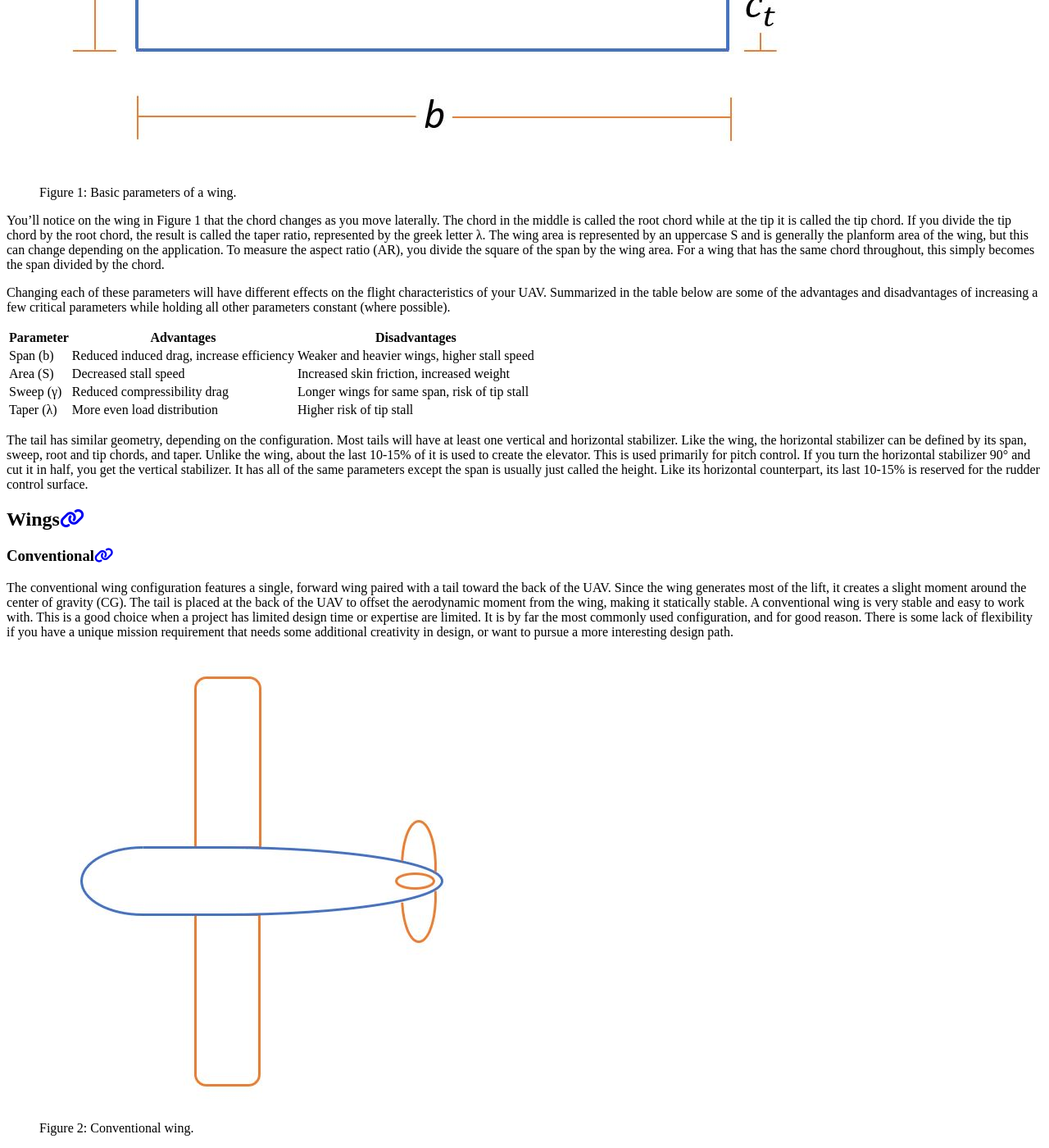
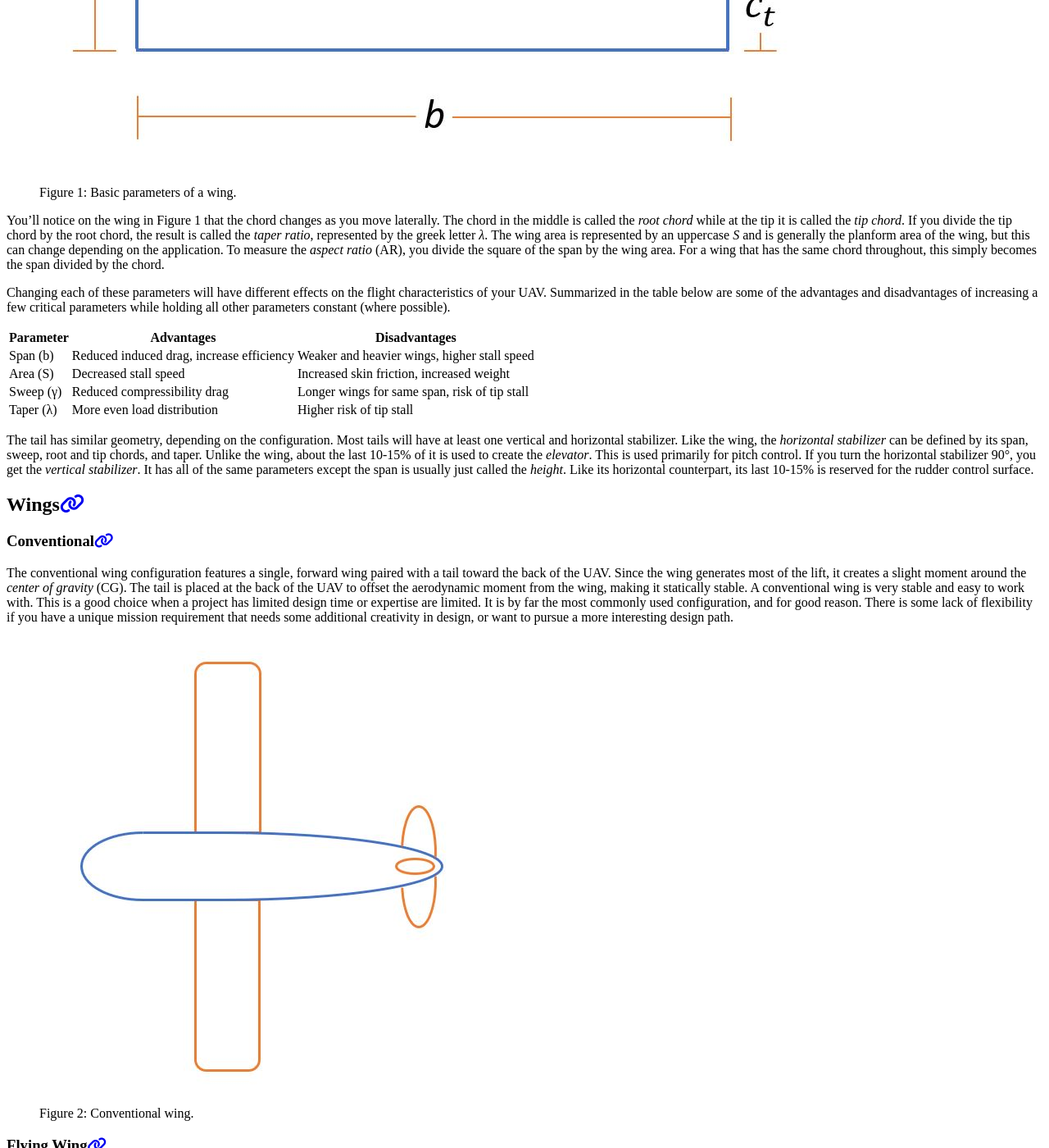
Before and after one commit to BYU-Aeronautics-Club/BYUAeronauticsClub.github.io, a Jekyll site: the page built from _pages/fundamentals/aerodynamics/configurations.md, in a window 1280 px wide and 1400 px high, scrolled down 1225 px. Shown: the whole window at 82% size. Built offline with Jekyll 4.4.1, drawn with Linux system fonts in a browser that asks for light colours; cached includes are drawn as plain includes; nearby versions of some CDN libraries; some of the changed text lies outside the part shown.

Commit message:
Grammar and formatting changes

```diff
--- a/_pages/fundamentals/aerodynamics/configurations.md
+++ b/_pages/fundamentals/aerodynamics/configurations.md
@@ -10,11 +10,11 @@
 As a general class of aircraft, a UAV can be just about any flying vehicle that does not contain a person. In the Aeronautics Club, we deal primarily with fixed-wing UAV's, which generate lift through aerodynamic forces using the shape of the aircraft itself. Although you may be most comfortable with the conventional aircraft design, there are many fixed-wing configurations worth exploring that can produce desirable characteristics. Selections should be made based on your mission and performance requirements. Here we present a non-exhaustive list of some alternatives for wing, engine, and tail designs.
 
 ## Basic Geometry
-Before we discuss configurations, it is important to understand the basic parameters that define a UAV. Starting with the wing, probably the most characteristic parameter is the span, which is the length from one tip to the other. This is represented by a lowercase b. The angle from horizontal to the leading edge is called sweep, and is represented by the greek letter &#x03B3;. The distance from the leading edge to the trailing edge at any particular point on the wing is called the chord, and is represented by a lowercase c.
+Before we discuss configurations, it is important to understand the basic parameters that define a UAV. Starting with the wing, probably the most characteristic parameter is the *span*, which is the length from one tip to the other. This is represented by a lowercase *b*. The angle from horizontal to the leading edge is called *sweep*, and is represented by the greek letter *&#x03B3*;. The distance from the leading edge to the trailing edge at any particular point on the wing is called the *chord*, and is represented by a lowercase *c*.
 
 {% include figure image_path="_pages/fundamentals/aerodynamics/figures/wing_params.JPG" caption="Figure 1: Basic parameters of a wing." %}
 
-You'll notice on the wing in Figure 1 that the chord changes as you move laterally. The chord in the middle is called the root chord while at the tip it is called the tip chord. If you divide the tip chord by the root chord, the result is called the taper ratio, represented by the greek letter &#x03BB;. The wing area is represented by an uppercase S and is generally the planform area of the wing, but this can change depending on the application. To measure the aspect ratio (AR), you divide the square of the span by the wing area. For a wing that has the same chord throughout, this simply becomes the span divided by the chord.
+You'll notice on the wing in Figure 1 that the chord changes as you move laterally. The chord in the middle is called the *root chord* while at the tip it is called the *tip chord*. If you divide the tip chord by the root chord, the result is called the *taper ratio*, represented by the greek letter *&#x03BB;*. The wing area is represented by an uppercase *S* and is generally the planform area of the wing, but this can change depending on the application. To measure the *aspect ratio* (AR), you divide the square of the span by the wing area. For a wing that has the same chord throughout, this simply becomes the span divided by the chord.
 
 Changing each of these parameters will have different effects on the flight characteristics of your UAV. Summarized in the table below are some of the advantages and disadvantages of increasing a few critical parameters while holding all other parameters constant (where possible).
 
@@ -25,16 +25,16 @@
 | Sweep (&#x03B3;) | Reduced compressibility drag | Longer wings for same span, risk of tip stall |
 | Taper (&#x03BB;) | More even load distribution | Higher risk of tip stall |
 
-The tail has similar geometry, depending on the configuration. Most tails will have at least one vertical and horizontal stabilizer. Like the wing, the horizontal stabilizer can be defined by its span, sweep, root and tip chords, and taper. Unlike the wing, about the last 10-15% of it is used to create the elevator. This is used primarily for pitch control. If you turn the horizontal stabilizer 90° and cut it in half, you get the vertical stabilizer. It has all of the same parameters except the span is usually just called the height. Like its horizontal counterpart, its last 10-15% is reserved for the rudder control surface.
+The tail has similar geometry, depending on the configuration. Most tails will have at least one vertical and horizontal stabilizer. Like the wing, the *horizontal stabilizer* can be defined by its span, sweep, root and tip chords, and taper. Unlike the wing, about the last 10-15% of it is used to create the *elevator*. This is used primarily for pitch control. If you turn the horizontal stabilizer 90°, you get the *vertical stabilizer*. It has all of the same parameters except the span is usually just called the *height*. Like its horizontal counterpart, its last 10-15% is reserved for the rudder control surface.
 
 ## Wings
 ### Conventional
-The conventional wing configuration features a single, forward wing paired with a tail toward the back of the UAV. Since the wing generates most of the lift, it creates a slight moment around the center of gravity (CG). The tail is placed at the back of the UAV to offset the aerodynamic moment from the wing, making it statically stable. A conventional wing is very stable and easy to work with. This is a good choice when a project has limited design time or expertise are limited. It is by far the most commonly used configuration, and for good reason. There is some lack of flexibility if you have a unique mission requirement that needs some additional creativity in design, or want to pursue a more interesting design path.
+The conventional wing configuration features a single, forward wing paired with a tail toward the back of the UAV. Since the wing generates most of the lift, it creates a slight moment around the *center of gravity* (CG). The tail is placed at the back of the UAV to offset the aerodynamic moment from the wing, making it statically stable. A conventional wing is very stable and easy to work with. This is a good choice when a project has limited design time or expertise are limited. It is by far the most commonly used configuration, and for good reason. There is some lack of flexibility if you have a unique mission requirement that needs some additional creativity in design, or want to pursue a more interesting design path.
 
 {% include figure image_path="_pages/fundamentals/aerodynamics/figures/conventional_wing.JPG" caption="Figure 2: Conventional wing." %}
 
 ### Flying Wing
-Another common configuration for small UAV's is the flying wing. Unlike other common designs, the flying wing has no tail. The stability is instead provided by a highly swept wing, typically with vertial stabilizers on the ends. Popular examples of this are the [B-2 Stealth Bomber](https://en.wikipedia.org/wiki/Northrop_Grumman_B-2_Spirit "B-2 Bomber") and the updated [B-21 Raider](https://en.wikipedia.org/wiki/Northrop_Grumman_B-21_Raider "B-21 Raider"). One of the main advantages of the flying wing is the high acrobatic ability and maneuvarability. This can be attributed to its lower stability due to the lack of tail. The lowered stability makes it difficult to control, especially for a new pilot without a lot of flying experience. Although difficult to design, it can be a lot of fun to fly.
+Another common configuration for small UAV's is the flying wing. Unlike other common designs, the flying wing has no tail. The stability is instead provided by a highly swept wing, typically with vertical stabilizers on the ends in place of a tail. Popular examples of this are the [B-2 Stealth Bomber](https://en.wikipedia.org/wiki/Northrop_Grumman_B-2_Spirit "B-2 Bomber") and the updated [B-21 Raider](https://en.wikipedia.org/wiki/Northrop_Grumman_B-21_Raider "B-21 Raider"). One of the main advantages of the flying wing is its high acrobatic ability and maneuvarability. This can be attributed to its lower stability due to the lack of tail. The lowered stability makes it difficult to control, especially for a new pilot without a lot of flying experience. Although difficult to design, it can be a lot of fun to fly.
 
 {% include figure image_path="_pages/fundamentals/aerodynamics/figures/flying_wing.JPG" caption="Figure 3: Flying wing." %}
 
@@ -77,16 +77,16 @@
 
 ## Engines
 ### Tractor
-The majority of small UAV's operate with a single, front-mounted engine to provide thrust. The engine pulls the UAV along and is called a "tractor" motor. Much like front-wheel drive on a car, this configuration is generally more laterally stable than a UAV being "pushed". With the engine mounted on the front, it receives "clean" that hasn't been mixed around by the aircraft yet. This increases motor efficiency, which is typically below about 40%. The motor on the front also makes it easier to avoid getting clipped by the propeller when launching by hand. If fuselage is large in diameter compared to the motor, this will greatly increase its effectiveness. If this is the case for your UAV, looking into other mounting options is highly recommended.
+The majority of small UAV's operate with a single, front-mounted engine to provide thrust. The engine pulls the UAV along and is called a "tractor" motor. Much like front-wheel drive on a car, this configuration is generally more laterally stable than a UAV being "pushed". With the engine mounted on the front, it receives "clean" air that hasn't been mixed around by the aircraft yet. This increases motor efficiency, which is typically below about 40%. The motor on the front also makes it easier to avoid getting clipped by the propeller when launching by hand. If the fuselage is large in diameter compared to the motor, this will greatly decrease its effectiveness for obvious reasons. If this is the case for your UAV, looking into other mounting options is highly recommended.
 
 {% include figure image_path="_pages/fundamentals/aerodynamics/figures/tractor_motor.JPG" caption="Figure 11: Tractor motor." %}
 
 ### Pusher
-If the motor is mounted facing backward on the UAV, it is simply called a "pusher". This is common on flying wing configurations to increasing the wing's effectiveness since it's the only lifting surface. The downside is that instead the motor is receiving downwash from the wing, decreaseing its efficiency. To prevent this problem, it is common to use a pod potruding from the top of the UAV to mount the motor. This way there is very little aerodynamic interaction between the motor and lifting surfaces and greatly decreased risk of propeller damage during landing. The addition of the pod will, however, also increase drag on the UAV.
+If the motor is mounted facing backward on the UAV, it is simply called a "pusher". This is common on flying wing configurations to increasing the wing's effectiveness since its the only lifting surface. The downside is that instead the motor is receiving downwash from the wing, decreaseing its efficiency. To prevent this problem, it is common to use a pod potruding from the top of the UAV to mount the motor (see Figure 12). This way there is very little aerodynamic interaction between the motor and lifting surfaces and greatly decreased risk of propeller damage during landing. The addition of the pod will, however, also increase drag on the UAV.
 
 {% include figure image_path="_pages/fundamentals/aerodynamics/figures/pusher_motor.JPG" caption="Figure 12: Pusher motor." %}
 
 ### Twin Motor
-For small UAV's it normally makes more sense to use just one motor. For the most part, they are not large enough to merit a second motor. If you do choose to use a twin motor configuration, there are several advantages. Twin motors are typically mounted under (or on top of) the wings so they are far enough apart not to interact. One motor should turn counterclockwise while the other turns clockwise. This allows the roll and other adverse moments from the propellers to essentially cancel each other out, increasing stability. Like the pusher motor, this also increases motor efficiency since they are not in front of the fuselage. Having two engines also provides some redundancy should one engine fail during flight. You can usually get two small engines much cheaper than a single large engine for the same power. The tradeoff is that the total engine weight and power consumption for the same power will be noticeably greater. Great care should be taken to properly design and mount your propulsion system so it is not unbalanced.
+For small UAV's it normally makes more sense to use just one motor. For the most part, they are not large enough to merit a second motor. If you do choose to use a twin motor configuration, there are several advantages. Twin motors are typically mounted under (or on top of) the wings so they are far enough apart not to interact. One motor should turn counterclockwise while the other turns clockwise. This allows the roll and other adverse roll moments from the propellers to essentially cancel each other out, increasing stability. Like the pusher motor, this also increases motor efficiency since they are not in front of the fuselage. Having two engines also provides some redundancy should one engine fail during flight. You can usually get two small engines much cheaper than a single large engine for the same power. The tradeoff is that the total engine weight and power consumption for the same power will be noticeably greater. Great care should be taken to properly design and mount twin motors so they are not unbalanced.
 
 {% include figure image_path="_pages/fundamentals/aerodynamics/figures/twin_motor.JPG" caption="Figure 13: Twin motor." %}
```
Also changed, not shown: other parts of _pages/fundamentals/aerodynamics/configurations.md (+2 -2 lines).
